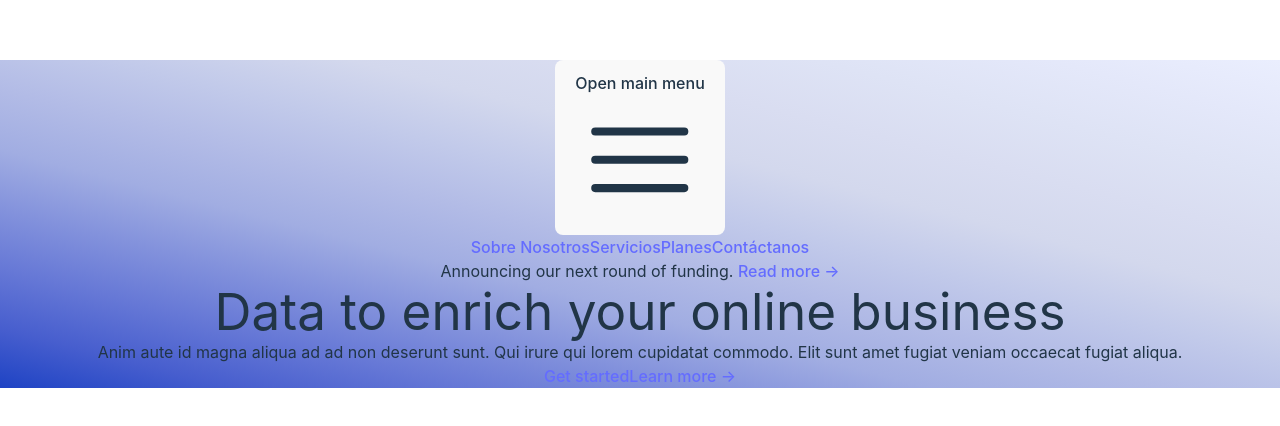
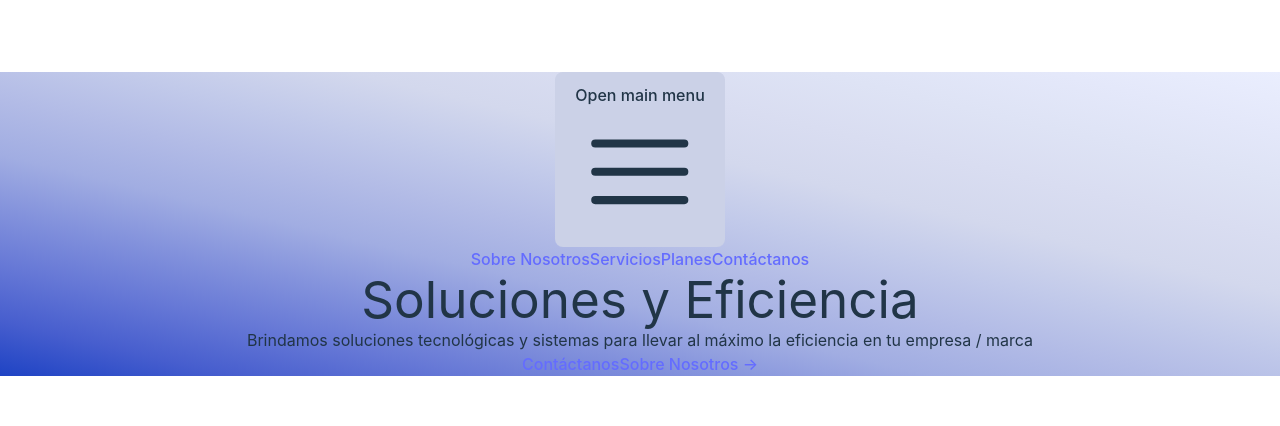
Before and after one commit to LizethVictoria20/project, a React (Vite) app in the folder vite-project/: page / in a window 1280 px wide. Shown: the part 176-602 px from the top of the page. Built offline with nearby package versions, Linux system fonts and the light colour scheme.

Commit message:
seccion texto header

```diff
--- a/vite-project/src/components/Home/Home.css
+++ b/vite-project/src/components/Home/Home.css
@@ -1,3 +1,11 @@
 .container-header {
   background-image: linear-gradient(to right top, #1e43c4, #475ece, #6678d6, #8392dc, #a1ade2, #b2bbe6, #c2caea, #d3d8ed, #d9ddf1, #dee3f5, #e4e8fa, #eaeefe);
 }
+
+.button-little_menu {
+  background: #CBD1E7;
+}
+
+.title-header {
+  font-size: 6rem;
+}
--- a/vite-project/src/components/Home/Home.jsx
+++ b/vite-project/src/components/Home/Home.jsx
@@ -11,18 +11,18 @@
 ]
 
 function Home() {
-  const [mobileMenuOpen, setMobileMenuOpen] = useState(false)
+  const [mobileMenuOpen, setMobileMenuOpen] = useState(false);
 
   return (
     <div className="container-header">
       <header className="absolute inset-x-0 top-0 z-50">
-      <nav aria-label="Global" className="flex items-center justify-center p-6 lg:px-8">
+        <nav aria-label="Global" className="flex items-center p-6 lg:px-8 md:justify-end lg:justify-center">
 
           <div className="flex lg:hidden">
             <button
               type="button"
               onClick={() => setMobileMenuOpen(true)}
-            className="-m-2.5 inline-flex items-center justify-center rounded-md p-2.5 text-gray-700"
+              className="button-little_menu -m-2.5 inline-flex items-center justify-center rounded-md p-2.5 text-gray-700"
             >
               <span className="sr-only">Open main menu</span>
               <Bars3Icon aria-hidden="true" className="h-6 w-6" />
@@ -70,14 +70,6 @@
                     </a>
                   ))}
                 </div>
-              <div className="py-6">
-                <a
-                  href="#"
-                  className="-mx-3 block rounded-lg px-3 py-2.5 text-base font-semibold leading-7 text-gray-900 hover:bg-gray-50"
-                >
-                  Log in
-                </a>
-              </div>
               </div>
             </div>
           </DialogPanel>
@@ -85,47 +77,29 @@
       </header>
 
       <div className="relative isolate px-6 pt-14 lg:px-8">
-      <div
-        aria-hidden="true"
-        className="absolute inset-x-0 -top-40 -z-10 transform-gpu overflow-hidden blur-3xl sm:-top-80"
-      >
-      </div>
-      <div className="mx-auto max-w-2xl py-32 sm:py-48 lg:py-56">
-        <div className="hidden sm:mb-8 sm:flex sm:justify-center">
-          <div className="relative rounded-full px-3 py-1 text-sm leading-6 text-gray-600 ring-1 ring-gray-900/10 hover:ring-gray-900/20">
-            Announcing our next round of funding.{' '}
-            <a href="#" className="font-semibold text-indigo-600">
-              <span aria-hidden="true" className="absolute inset-0" />
-              Read more <span aria-hidden="true">&rarr;</span>
-            </a>
-          </div>
-        </div>
-        <div className="text-center">
+        <div className="max-w-2xl py-32 sm:py-48 lg:py-56">
+          <div className="hidden sm:mb-8 sm:flex sm:justify-center"></div>
+          <div className="text-start">
             <h1 className="text-4xl font-bold tracking-tight text-gray-900 sm:text-6xl">
-            Data to enrich your online business
+              Soluciones y Eficiencia
             </h1>
             <p className="mt-6 text-lg leading-8 text-gray-600">
-            Anim aute id magna aliqua ad ad non deserunt sunt. Qui irure qui lorem cupidatat commodo. Elit sunt amet
-            fugiat veniam occaecat fugiat aliqua.
+            Brindamos soluciones tecnológicas y sistemas para llevar al máximo la eficiencia en tu empresa / marca
             </p>
-          <div className="mt-10 flex items-center justify-center gap-x-6">
+            <div className="mt-10 flex items-center justify-start gap-x-6">
               <a
                 href="#"
-              className="rounded-md bg-indigo-600 px-3.5 py-2.5 text-sm font-semibold text-white shadow-sm hover:bg-indigo-500 focus-visible:outline focus-visible:outline-2 focus-visible:outline-offset-2 focus-visible:outline-indigo-600"
+                className="rounded-md bg-black px-3.5 py-2.5 text-sm text-white shadow-sm hover:bg-indigo-500 focus-visible:outline focus-visible:outline-2 focus-visible:outline-offset-2 focus-visible:outline-indigo-600"
               >
-              Get started
+                Contáctanos
               </a>
-            <a href="#" className="text-sm font-semibold leading-6 text-gray-900">
-              Learn more <span aria-hidden="true">→</span>
+              <a href="#" className="text-sm leading-6 text-gray-900">
+                Sobre Nosotros <span aria-hidden="true">→</span>
               </a>
             </div>
           </div>
         </div>
-      <div
-        aria-hidden="true"
-        className="absolute inset-x-0 top-[calc(100%-13rem)] -z-10 transform-gpu overflow-hidden blur-3xl sm:top-[calc(100%-30rem)]"
-      >
-      </div>
+
       </div>
     </div>
   )
```
Lines whose indentation alone changed are shown as unchanged.
